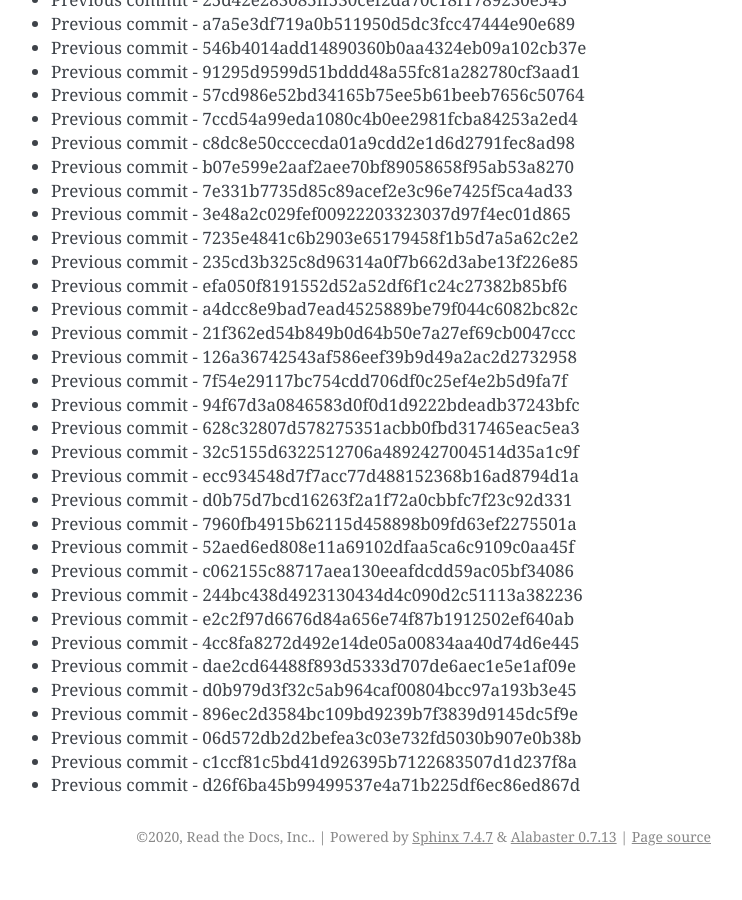
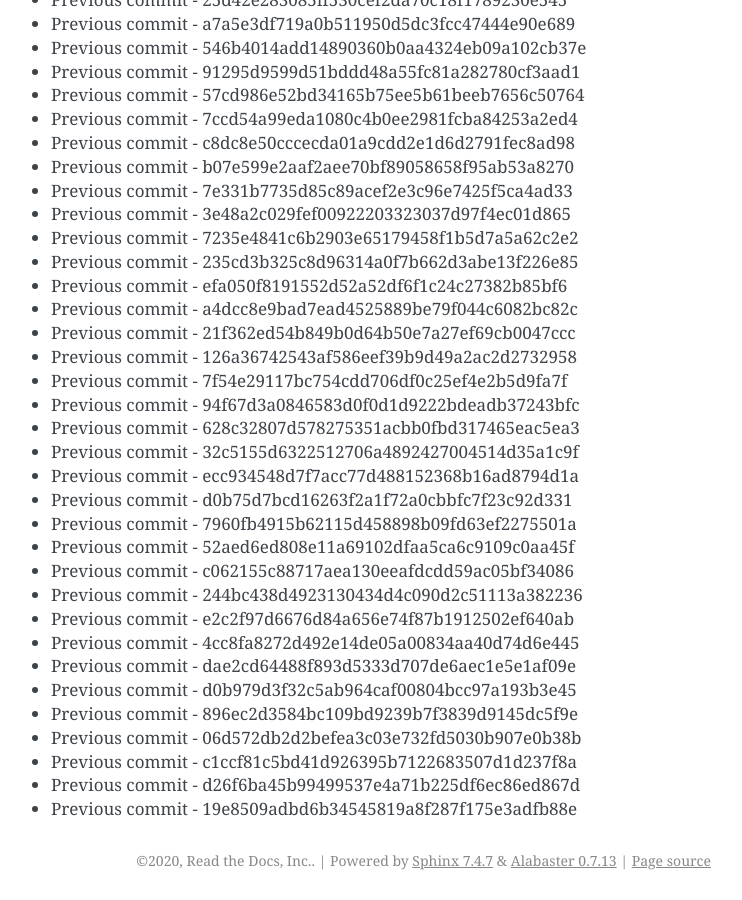
Before and after one commit to readthedocs/rtd-git-stresstest, a Sphinx documentation site: the page built from docs/updates.rst, in a window 1280 px wide and 900 px high, scrolled down 76853 px. Shown: the whole window, without its empty margins (399-1141 px from the left). Built offline with Sphinx 7.4.7, drawn with Linux system fonts in a browser that asks for light colours; before the commit the page ends 77729 px from its top, so only the background shows below that.

Commit message:
Generating commit from previous: 19e8509adbd6b34545819a8f287f175e3adfb88e

```diff
--- a/docs/updates.rst
+++ b/docs/updates.rst
@@ -3261,3 +3261,4 @@ It can be tested for any performance characteristics.
 * Previous commit - 06d572db2d2befea3c03e732fd5030b907e0b38b
 * Previous commit - c1ccf81c5bd41d926395b7122683507d1d237f8a
 * Previous commit - d26f6ba45b99499537e4a71b225df6ec86ed867d
+* Previous commit - 19e8509adbd6b34545819a8f287f175e3adfb88e
```
